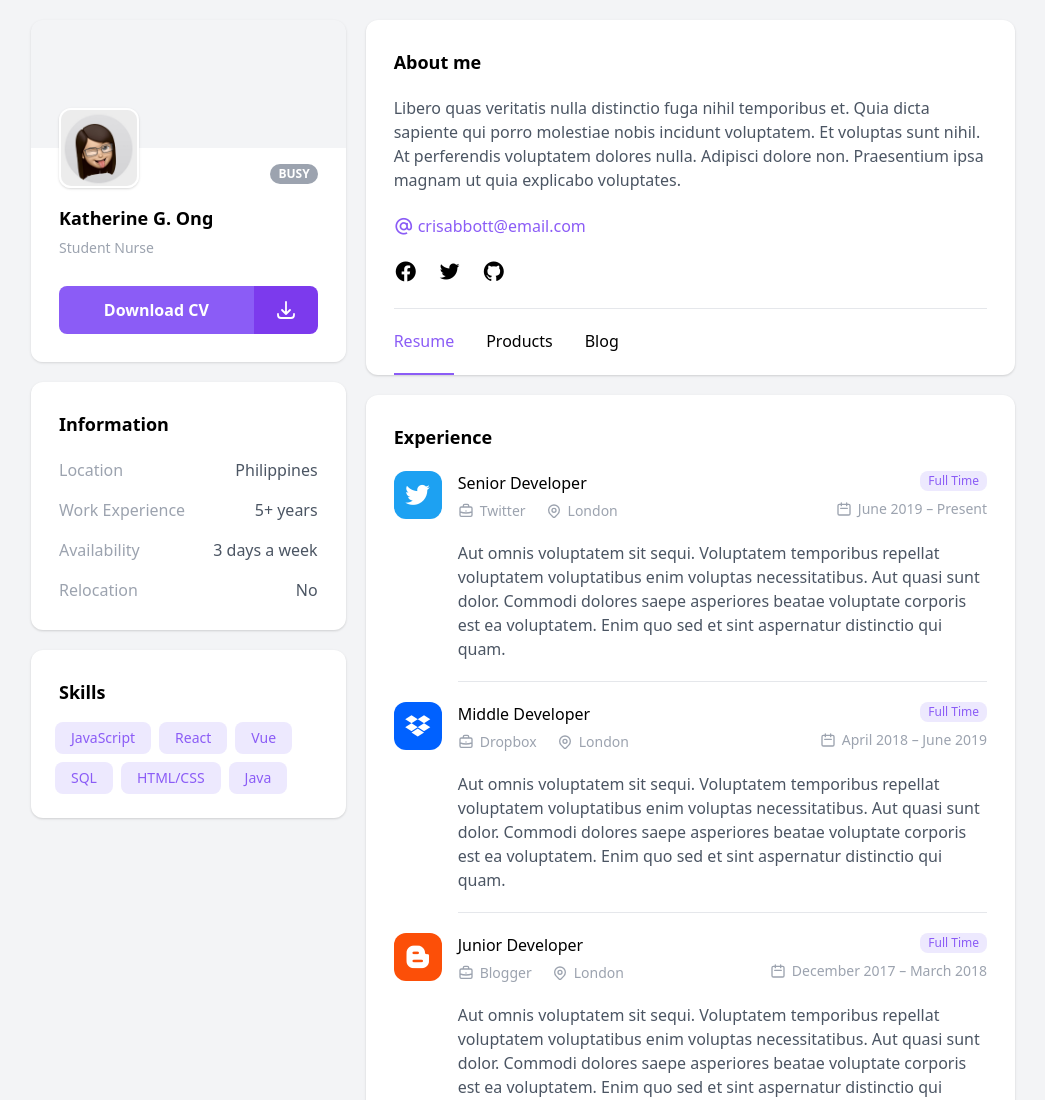
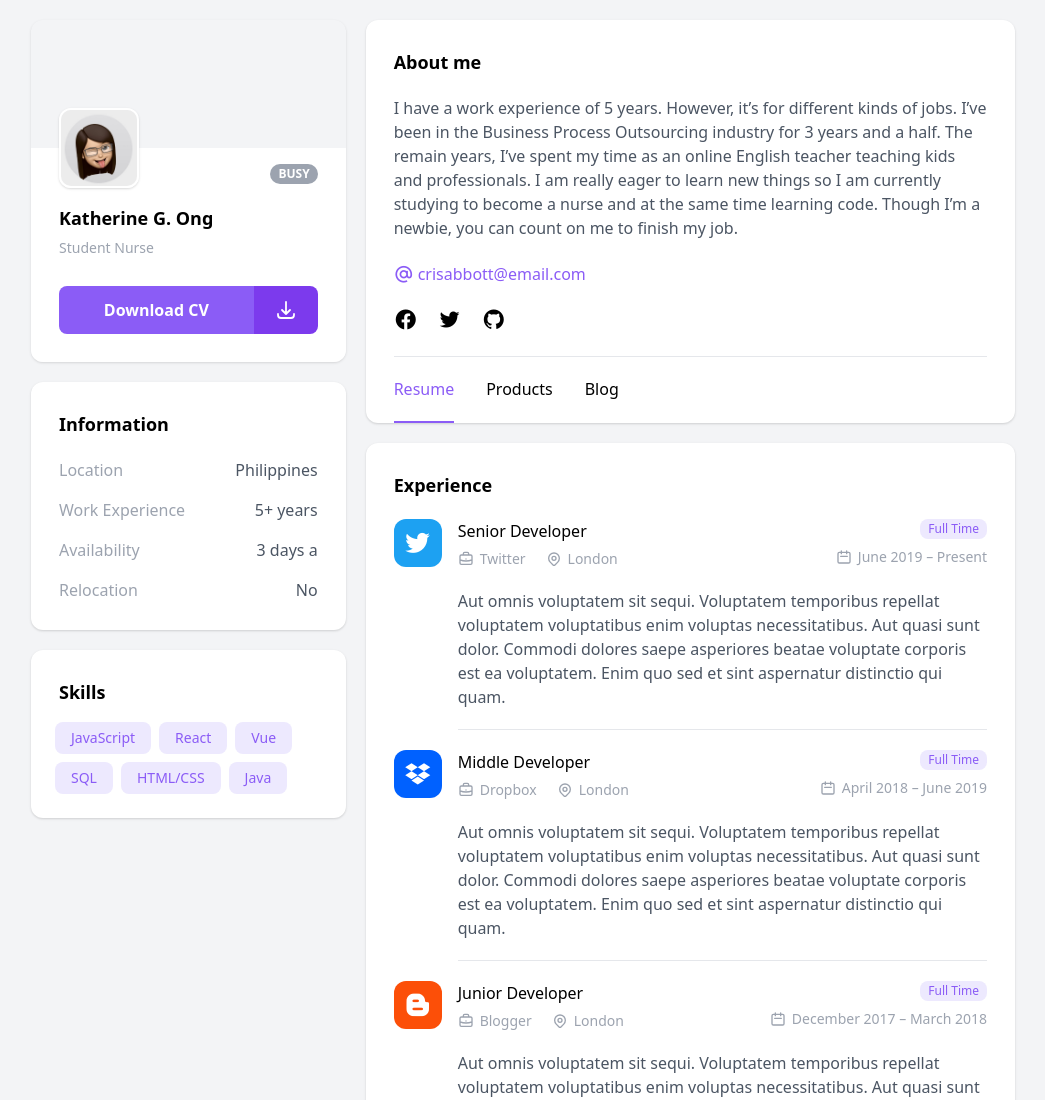
Before and after one commit to ongsanity143/resume, a plain HTML site: page index.html in a window 1280 px wide. Shown: the top 1100 px of the page, without its empty margins (117-1162 px from the left). Drawn offline with nearby package versions, Linux system fonts and the light colour scheme.

Commit message:
about me

```diff
--- a/index.html
+++ b/index.html
@@ -79,7 +79,7 @@
               </div>
               <div class="flex justify-between">
                 <div class="text-gray-400">Availability</div>
-                <div class="font-medium text-right text-gray-600">3 days a week</div>
+                <div class="font-medium text-right text-gray-600">3 days a</div>
               </div>
               <div class="flex justify-between">
                 <div class="text-gray-400">Relocation</div>
@@ -112,11 +112,7 @@
             <!-- Start About Me Block -->
             <h2 class="block-title">About me</h2>
             <p class="text-gray-600 mb-5">
-              Libero quas veritatis nulla distinctio fuga nihil temporibus et.
-              Quia dicta sapiente qui porro molestiae nobis incidunt voluptatem.
-              Et voluptas sunt nihil. At perferendis voluptatem dolores nulla.
-              Adipisci dolore non. Praesentium ipsa magnam ut quia explicabo
-              voluptates.
+              I have a work experience of 5 years. However, it’s for different kinds of jobs. I’ve been in the Business Process Outsourcing industry for 3 years and a half. The remain years, I’ve spent my time as an online English teacher teaching kids and professionals. I am really eager to learn new things so I am currently studying to become a nurse and at the same time learning code. Though I’m a newbie, you can count on me to finish my job.
             </p>
 
             <div class="flex flex-col space-y-4">
```
